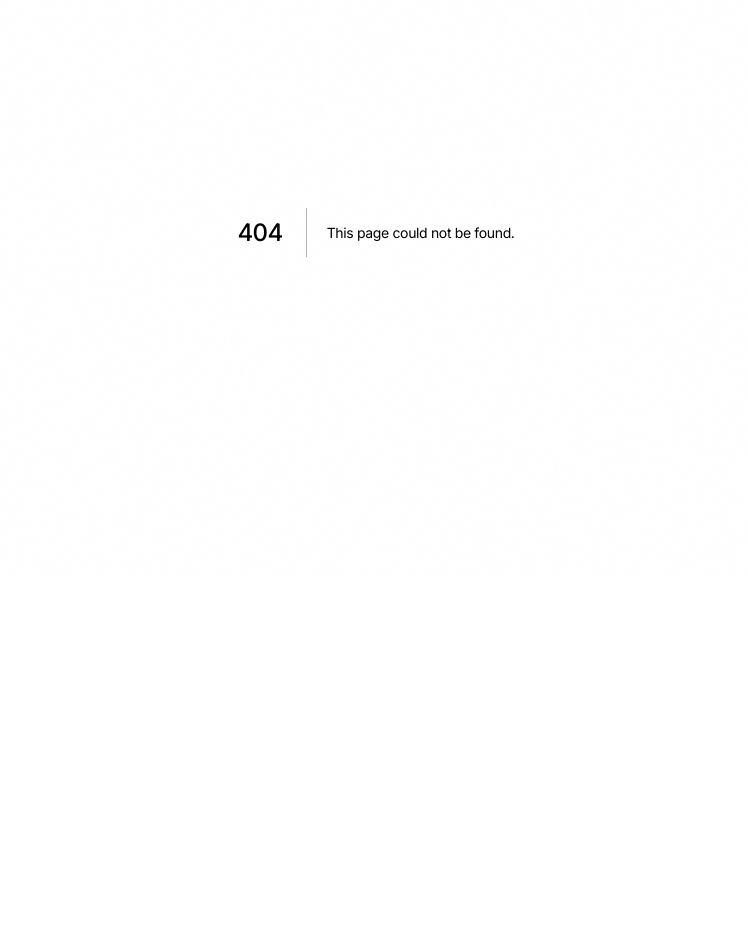
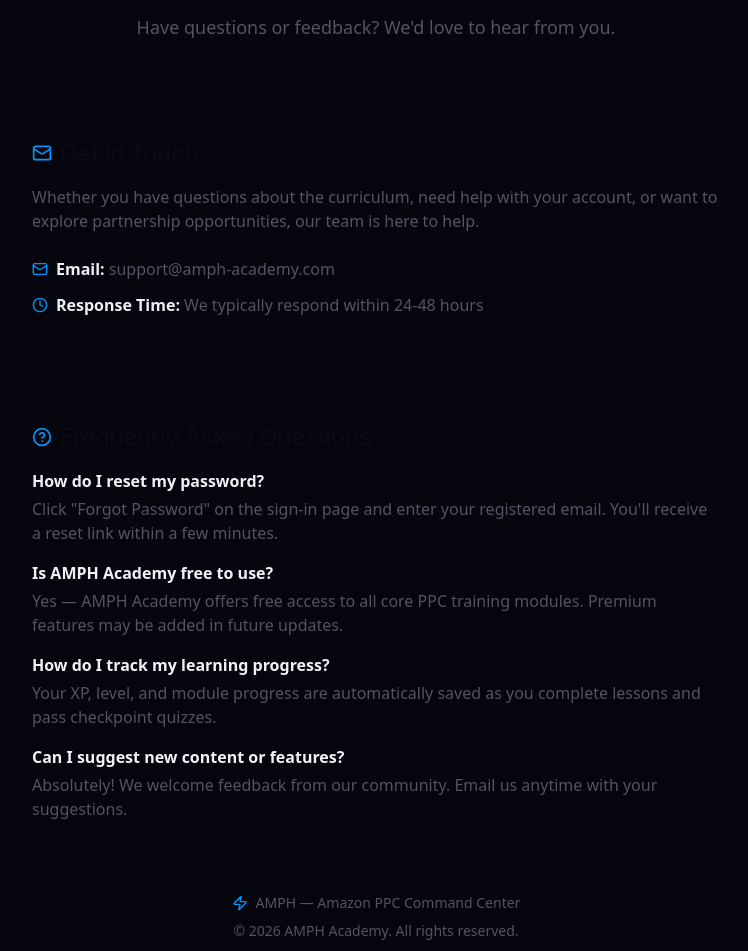
Before and after one commit to projectamazonph/AMPH-Academy, a Next.js app in the folder project/: page /contact in a window 1280 px wide. Before the commit this address had no page. Shown: the part 221-1172 px from the top of the page, without its empty margins (264-1012 px from the left). Before the commit the page ends 853 px from the top, so only its background shows below. Built offline with nearby package versions, Linux system fonts and the light colour scheme.

Commit message:
feat: add contact page

```diff
--- /dev/null
+++ b/project/src/app/contact/page.tsx
@@ -0,0 +1,93 @@
+import { Card, CardContent } from '@/components/ui/card';
+import { Icon } from '@/components/icons';
+
+export default function ContactPage() {
+  return (
+    <div className="min-h-screen bg-background">
+      {/* Header */}
+      <header className="border-b border-border">
+        <div className="container mx-auto px-4 py-6">
+          <div className="flex items-center gap-2">
+            <Icon name="lightning" className="h-5 w-5 text-primary" />
+            <span className="text-lg font-semibold">AMPH Academy</span>
+          </div>
+        </div>
+      </header>
+
+      <main className="container mx-auto px-4 py-12 max-w-3xl">
+        {/* Hero */}
+        <div className="text-center mb-12">
+          <h1 className="text-4xl font-bold mb-4">Contact AMPH Academy</h1>
+          <p className="text-muted-foreground text-lg">
+            Have questions or feedback? We&apos;d love to hear from you.
+          </p>
+        </div>
+
+        {/* Contact Info */}
+        <Card className="mb-8 border-primary/20">
+          <CardContent className="pt-6">
+            <h2 className="text-2xl font-semibold mb-4 flex items-center gap-2">
+              <Icon name="mail" className="h-5 w-5 text-primary" />
+              Get in Touch
+            </h2>
+            <p className="text-muted-foreground mb-6">
+              Whether you have questions about the curriculum, need help with your account,
+              or want to explore partnership opportunities, our team is here to help.
+            </p>
+            <ul className="space-y-3 text-muted-foreground">
+              <li className="flex items-start gap-2">
+                <Icon name="mail" className="h-4 w-4 text-primary mt-1 flex-shrink-0" />
+                <span><strong className="text-foreground">Email:</strong> support@amph-academy.com</span>
+              </li>
+              <li className="flex items-start gap-2">
+                <Icon name="clock" className="h-4 w-4 text-primary mt-1 flex-shrink-0" />
+                <span><strong className="text-foreground">Response Time:</strong> We typically respond within 24-48 hours</span>
+              </li>
+            </ul>
+          </CardContent>
+        </Card>
+
+        {/* FAQ */}
+        <Card className="mb-8">
+          <CardContent className="pt-6">
+            <h2 className="text-2xl font-semibold mb-4 flex items-center gap-2">
+              <Icon name="help-circle" className="h-5 w-5 text-primary" />
+              Frequently Asked Questions
+            </h2>
+            <ul className="space-y-4 text-muted-foreground">
+              <li>
+                <strong className="text-foreground block mb-1">How do I reset my password?</strong>
+                Click &quot;Forgot Password&quot; on the sign-in page and enter your registered email.
+                You&apos;ll receive a reset link within a few minutes.
+              </li>
+              <li>
+                <strong className="text-foreground block mb-1">Is AMPH Academy free to use?</strong>
+                Yes — AMPH Academy offers free access to all core PPC training modules.
+                Premium features may be added in future updates.
+              </li>
+              <li>
+                <strong className="text-foreground block mb-1">How do I track my learning progress?</strong>
+                Your XP, level, and module progress are automatically saved as you complete
+                lessons and pass checkpoint quizzes.
+              </li>
+              <li>
+                <strong className="text-foreground block mb-1">Can I suggest new content or features?</strong>
+                Absolutely! We welcome feedback from our community.
+                Email us anytime with your suggestions.
+              </li>
+            </ul>
+          </CardContent>
+        </Card>
+
+        {/* Footer */}
+        <div className="mt-12 text-center text-sm text-muted-foreground">
+          <div className="flex items-center justify-center gap-2 mb-2">
+            <Icon name="lightning" className="h-4 w-4 text-primary" />
+            <span>AMPH — Amazon PPC Command Center</span>
+          </div>
+          <p>&copy; {new Date().getFullYear()} AMPH Academy. All rights reserved.</p>
+        </div>
+      </main>
+    </div>
+  );
+}
```
